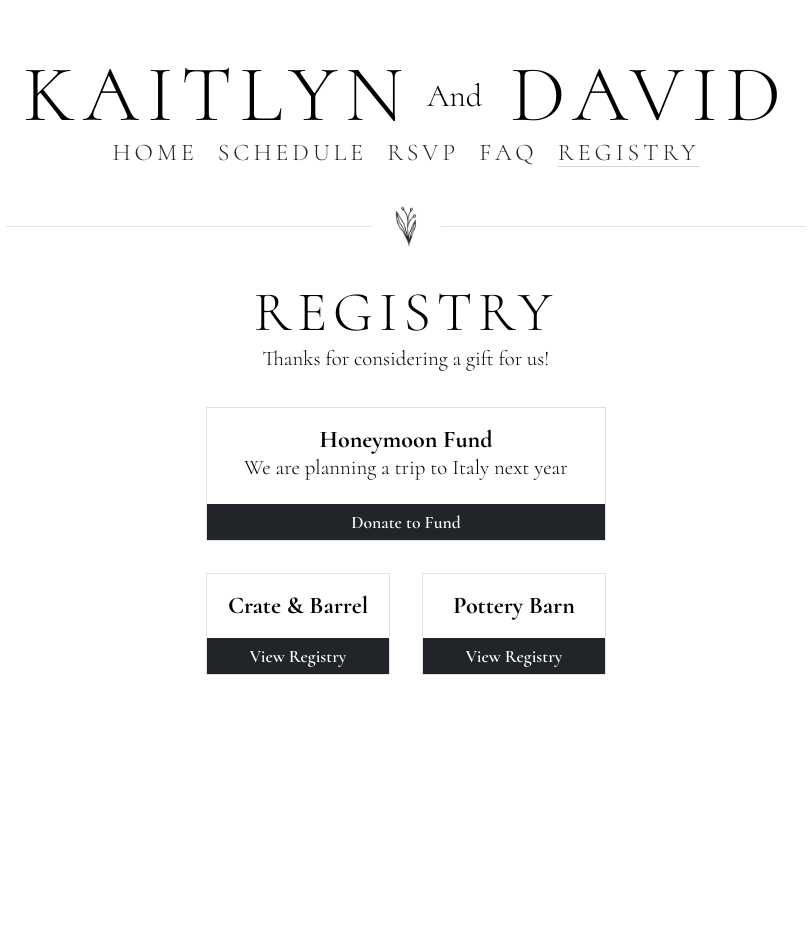
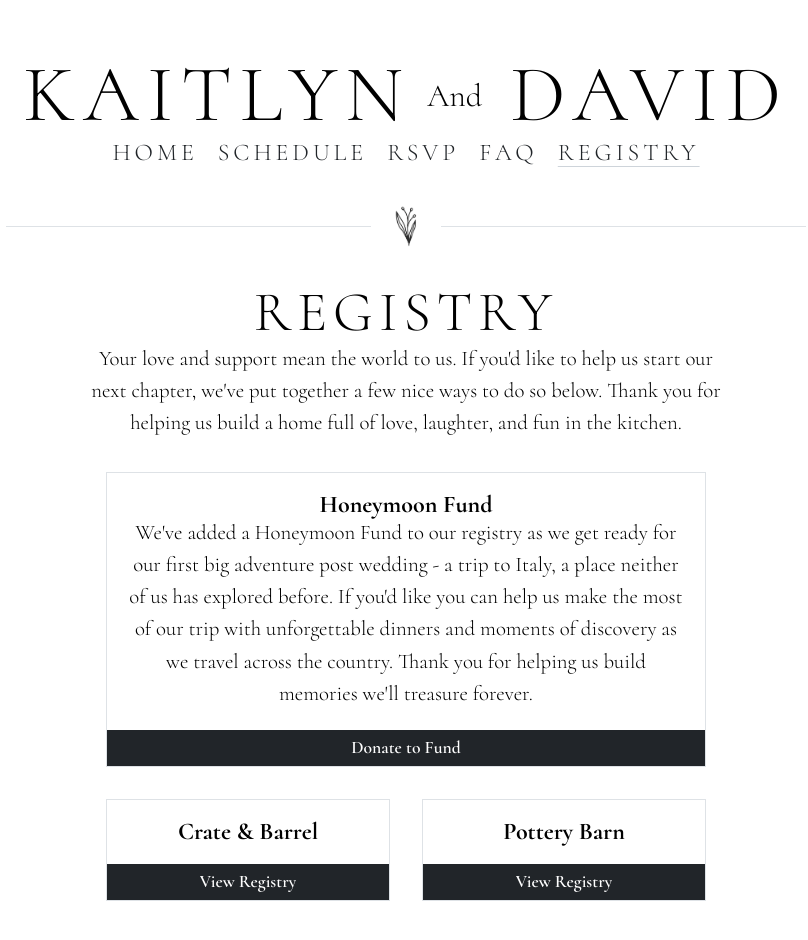
Before and after one commit to sikhote/kaitlynanddavid.com, a Next.js app: page /registry in a window 1280 px wide. Shown: the top 940 px of the page, without its empty margins (234-1042 px from the left). Before the commit the page ends 800 px from the top, so only its background shows below. Built offline with nearby package versions, Linux system fonts and the light colour scheme.

Commit message:
progress

```diff
--- a/src/app/registry/page.tsx
+++ b/src/app/registry/page.tsx
@@ -5,12 +5,18 @@ import { Box, Button, Flex, Grid, Paper, Text, Title } from '@mantine/core';
 export default function Page() {
   return (
     <Flex gap={{ base: 'xl' }} direction="column" ta="center" align="center">
-      <Text>Thanks for considering a gift for us!</Text>
-      <Grid gap={{ base: 'xl' }} component="ul" w="100%" maw={400}>
+      <Text w="100%" maw={650}>
+        Your love and support mean the world to us. If you'd like to help us
+        start our next chapter, we've put together a few nice ways to do so
+        below. Thank you for helping us build a home full of love, laughter, and
+        fun in the kitchen.
+      </Text>
+      <Grid gap={{ base: 'xl' }} component="ul" w="100%" maw={600}>
         {[
           {
             title: 'Honeymoon Fund',
-            description: 'We are planning a trip to Italy next year',
+            description:
+              "We've added a Honeymoon Fund to our registry as we get ready for our first big adventure post wedding - a trip to Italy, a place neither of us has explored before. If you'd like you can help us make the most of our trip with unforgettable dinners and moments of discovery as we travel across the country. Thank you for helping us build memories we'll treasure forever.",
             href: 'https://paypal.me/kaitlynanddavid',
             linkLabel: 'Donate to Fund',
           },
```
